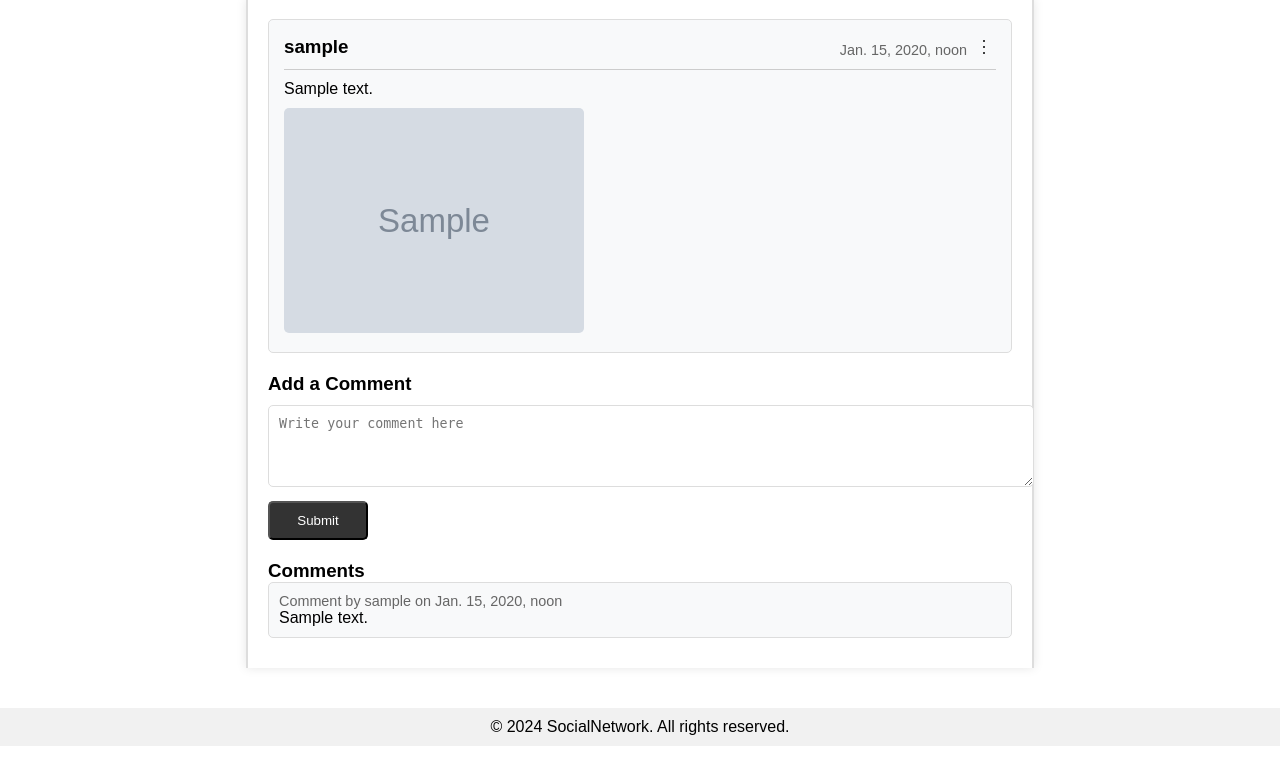
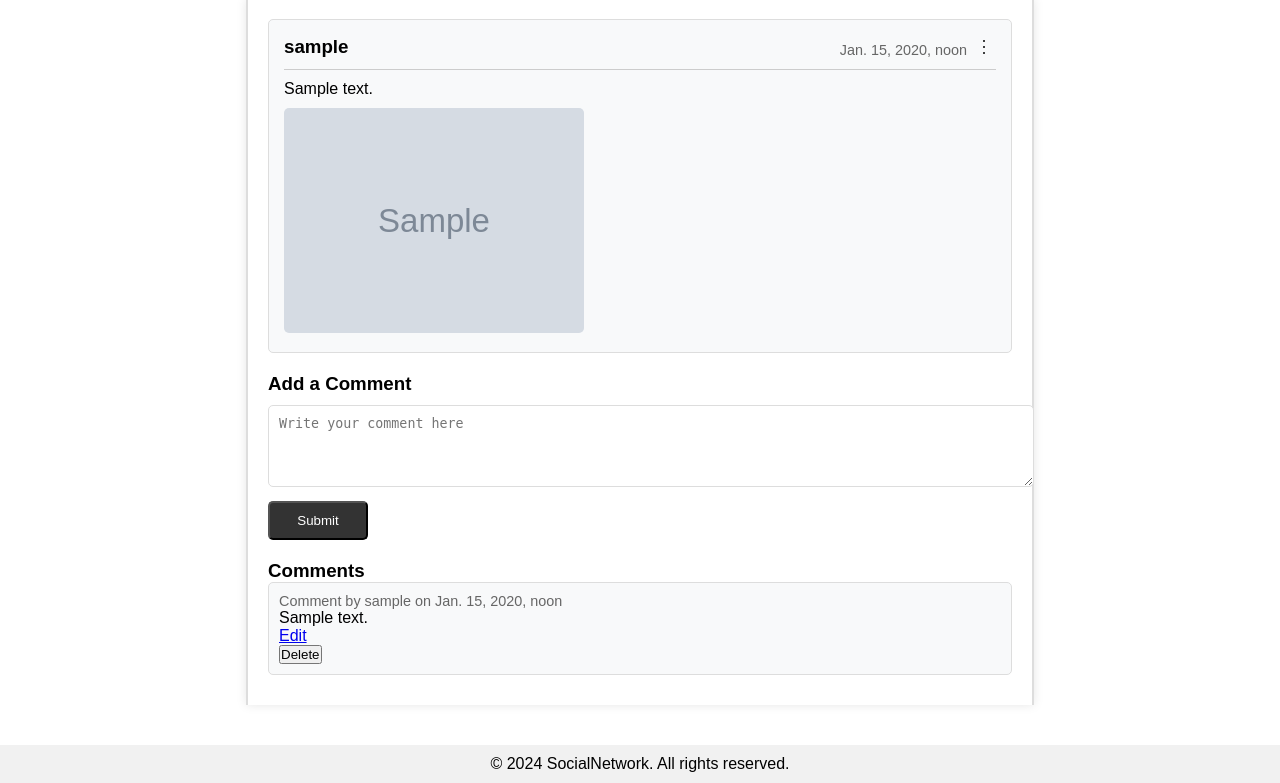
Before and after one commit to MaxMedvedenko/my-social-network, a Django app: page /post/1/add_comment/ in a window 1280 px wide. Shown: the part 133-916 px from the top of the page. Before the commit the page ends 879 px from the top, so only its background shows below. Run offline with Django 5.2, Linux system fonts and the light colour scheme; a user stored in the database is signed in; tables that the repository leaves empty hold one stand-in row (values such as "Sample post"); grey boxes marked "Sample" are stand-in pictures.

Commit message:
add edit_comment and delete comment

```diff
--- a/network/views.py
+++ b/network/views.py
@@ -98,6 +98,7 @@ def add_comment(request, post_id):
     }
     return render(request, 'post_detail.html', context)
 
+# doesn't work
 @login_required
 def edit_comment(request, comment_id):
     comment = get_object_or_404(Comment, id=comment_id)
@@ -116,8 +117,9 @@ def edit_comment(request, comment_id):
 
     context = {
         'comment': comment,
+        'edit_mode': True,
     }
-    return render(request, 'edit_comment.html', context)
+    return render(request, 'post_detail.html', context)
 
 @login_required
 def delete_comment(request, comment_id):
--- a/templates/post_detail.html
+++ b/templates/post_detail.html
@@ -44,7 +44,27 @@
         {% for comment in comments %}
         <div class="comment">
             <p class="comment-meta">Comment by {{ comment.user.username }} on {{ comment.created_at }}</p>
-            <p>{{ comment.content }}</p>
+            {% if edit_mode and comment.id == comment.id %}
+                <!-- Форма для редагування коментаря -->
+                <form method="post" action="{% url 'edit_comment' comment.id %}">
+                    {% csrf_token %}
+                    <textarea name="content" rows="4">{{ comment.content }}</textarea>
+                    <button type="submit" class="edit-comment-btn">Save</button>
+                </form>
+            {% else %}
+                <p>{{ comment.content }}</p>
+
+                <!-- Показувати кнопки редагування та видалення тільки для коментарів користувача -->
+                {% if comment.user == request.user %}
+                <div class="comment-actions">
+                    <a href="{% url 'edit_comment' comment.id %}" class="edit-comment-btn">Edit</a>
+                    <form method="post" action="{% url 'delete_comment' comment.id %}">
+                        {% csrf_token %}
+                        <button type="submit" class="delete-comment-btn">Delete</button>
+                    </form>
+                </div>
+                {% endif %}
+            {% endif %}
         </div>
         {% empty %}
         <p>No comments yet.</p>
```
